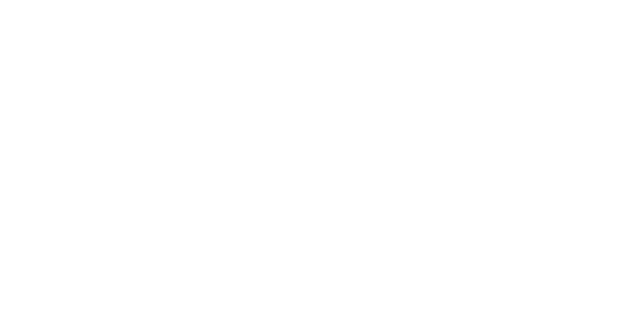
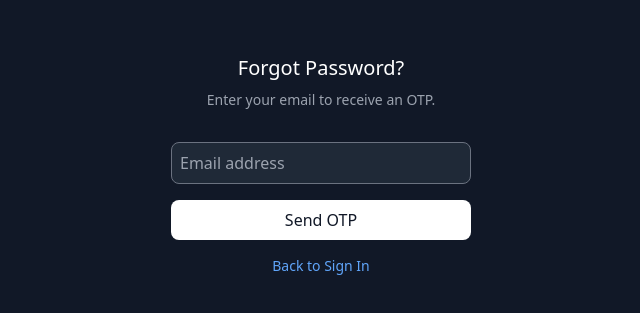
Before and after one commit to anishshet/Frontend, a React (Vite) app: page /forgot-password in a window 1280 px wide. Before the commit this address had no page. Shown: the part 235-548 px from the top of the page, without its empty margins (319-959 px from the left). Built offline with nearby package versions, Linux system fonts and the light colour scheme.

Commit message:
Forgot Password Page Pushed

```diff
--- a/package.json
+++ b/package.json
@@ -10,6 +10,7 @@
     "preview": "vite preview"
   },
   "dependencies": {
+    "axios": "^1.9.0",
     "lucide-react": "^0.510.0",
     "react": "^19.1.0",
     "react-dom": "^19.1.0",
--- a/src/App.tsx
+++ b/src/App.tsx
@@ -1,6 +1,6 @@
 import { LoginPage } from './pages/LoginPage';
 import { BrowserRouter, Routes, Route, Navigate } from 'react-router-dom';
-
+import ForgotPasswordPage from './pages/ForgotPasswordPage';
 
 
 function App() {
@@ -10,6 +10,7 @@
         <Routes>
           <Route path="/" element={<Navigate to="/login" replace />} />
           <Route path="/login" element={<LoginPage />} />
+          <Route path="/forgot-password" element={<ForgotPasswordPage />} />
         </Routes>
       </BrowserRouter>
     </div>
--- /dev/null
+++ b/src/pages/ForgotPasswordPage.tsx
@@ -0,0 +1,184 @@
+import React, { useState, useEffect } from "react";
+import { Link } from "react-router-dom";
+import axios from "axios";
+
+const ForgotPasswordPage: React.FC = () => {
+  const [email, setEmail] = useState("");
+  const [message, setMessage] = useState("");
+  const [error, setError] = useState("");
+  const [otpSent, setOtpSent] = useState(false);
+  const [otp, setOtp] = useState("");
+  const [newPassword, setNewPassword] = useState("");
+  const [confirmPassword, setConfirmPassword] = useState("");
+  const [showResendOTP, setShowResendOTP] = useState(false);
+
+
+  useEffect(() => {
+    if (otpSent) {
+      const timer = setTimeout(() => {
+        setShowResendOTP(true);
+      }, 30000); // Show "Resend OTP" after 30 seconds
+
+      return () => clearTimeout(timer);
+    }
+  }, [otpSent]);
+
+  const maskEmail = (email: string) => {
+    const [name, domain] = email.split("@");
+    return name.substring(0, 3) + "**@" + domain;
+  };
+
+  // STEP 1: Send OTP by Deleting Existing Password
+  const handleSendOTP = async (e: React.FormEvent<HTMLFormElement>) => {
+    e.preventDefault();
+    setError("");
+    setMessage("");
+
+    if (!email) {
+      setError("Please enter your email address.");
+      return;
+    }
+
+    try {
+      await axios.delete(`/api/user/${email}/password`);
+      setMessage(`OTP has been sent to your email (${maskEmail(email)})`);
+      setOtpSent(true);
+      setShowResendOTP(false); // Hide the resend OTP link initially
+    } catch (err) {
+      setError("Failed to send OTP. Please try again.");
+    }
+  };
+
+  // Function to handle resend OTP
+  const handleResendOTP = async () => {
+    setError("");
+    setMessage("");
+
+    try {
+      await axios.delete(`/api/user/${email}/password`);
+      setMessage(`OTP has been resent to your email (${maskEmail(email)})`);
+      setShowResendOTP(false);
+      setTimeout(() => setShowResendOTP(true), 30000); // Show "Resend OTP" after 30 sec
+    } catch (err) {
+      setError("Failed to resend OTP. Please try again.");
+    }
+  };
+
+  // STEP 2: Enter OTP + Reset Password
+  const handleResetPassword = async (e: React.FormEvent<HTMLFormElement>) => {
+    e.preventDefault();
+    setError("");
+    setMessage("");
+
+    if (!otp) {
+      setError("Please enter the OTP received on your email.");
+      return;
+    }
+
+    if (!newPassword || !confirmPassword) {
+      setError("Please enter and confirm your new password.");
+      return;
+    }
+
+    if (newPassword !== confirmPassword) {
+      setError("Passwords do not match.");
+      return;
+    }
+
+    try {
+      await axios.put(`/api/user/${email}/password`, {
+        prooftype: "otp",
+        proof: otp,
+        newPassword: newPassword,
+        confirmNewPassword: confirmPassword,
+      });
+
+      setMessage("Password reset successfully! You can now log in.");
+      setOtpSent(false); // Reset the form
+      setEmail("");
+      setOtp("");
+      setNewPassword("");
+      setConfirmPassword("");
+    } catch (err) {
+      setError("Failed to reset password. Please try again.");
+    }
+  };
+
+  return (
+    <div className="min-h-screen flex flex-col justify-center items-center text-center bg-gray-900 text-gray-500">
+      <h1 className="text-white text-xl font-medium mb-2">
+        {!otpSent ? "Forgot Password?" : "Enter OTP & Reset Password"}
+      </h1>
+      <p className="text-gray-400 text-sm mb-4">
+        {!otpSent
+          ? "Enter your email to receive an OTP."
+          : "Enter the OTP sent to your email and reset your password."}
+      </p>
+
+      {message && <div className="bg-green-500/10 text-green-400 px-4 py-2 rounded-lg text-sm">{message}</div>}
+      {error && <div className="bg-red-500/10 text-red-400 px-4 py-2 rounded-lg text-sm">{error}</div>}
+
+      {/* Step 1: Enter Email */}
+      {!otpSent && (
+        <form onSubmit={handleSendOTP} className="flex flex-col gap-4 w-[min(300px,90vw)] mt-4">
+          <input
+            type="email"
+            value={email}
+            onChange={(e) => setEmail(e.target.value)}
+            className="p-2 rounded-lg bg-gray-800 border border-gray-500 text-white outline-none placeholder-gray-400"
+            placeholder="Email address"
+            required
+          />
+          <button type="submit" className="p-2 rounded-lg bg-white text-gray-900 font-medium hover:bg-gray-100 transition">
+            Send OTP
+          </button>
+        </form>
+      )}
+
+      {/* Step 2: Enter OTP + New Password in One Step */}
+      {otpSent && (
+        <form onSubmit={handleResetPassword} className="flex flex-col gap-4 w-[min(300px,90vw)] mt-4">
+          <input
+            type="text"
+            value={otp}
+            onChange={(e) => setOtp(e.target.value)}
+            className="p-2 rounded-lg bg-gray-800 border border-gray-500 text-white outline-none placeholder-gray-400"
+            placeholder="Enter OTP"
+            required
+          />
+          <input
+            type="password"
+            value={newPassword}
+            onChange={(e) => setNewPassword(e.target.value)}
+            className="p-2 rounded-lg bg-gray-800 border border-gray-500 text-white outline-none placeholder-gray-400"
+            placeholder="New Password"
+            required
+          />
+          <input
+            type="password"
+            value={confirmPassword}
+            onChange={(e) => setConfirmPassword(e.target.value)}
+            className="p-2 rounded-lg bg-gray-800 border border-gray-500 text-white outline-none placeholder-gray-400"
+            placeholder="Confirm Password"
+            required
+          />
+          <button type="submit" className="p-2 rounded-lg bg-white text-gray-900 font-medium hover:bg-gray-100 transition">
+            Reset Password
+          </button>
+
+          {showResendOTP && (
+            <p className="text-sm text-blue-400 hover:text-blue-300 transition mt-2 cursor-pointer" onClick={handleResendOTP}>
+              Resend OTP
+            </p>
+          )}
+        </form>
+      )}
+
+      <Link to="/login" className="text-sm text-blue-400 hover:text-blue-300 transition mt-4">
+        Back to Sign In
+      </Link>
+    </div>
+  );
+};
+
+export default ForgotPasswordPage;
```
Also changed, not shown: 1 other file (tests, documents, lock files or other folders).
